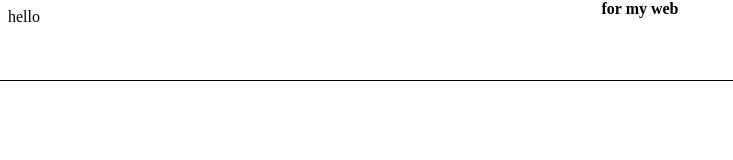
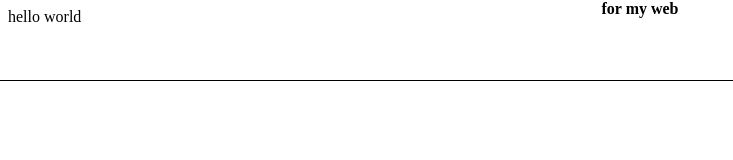
Before and after one commit to 54yoshi/for-myTodo, a Next.js app: page /admin/login in a window 1280 px wide. Shown: the top 160 px of the page, without its empty margins (0-733 px from the left). Built offline with nearby package versions, Linux system fonts and the light colour scheme.

Commit message:
もう一回変更

```diff
--- a/src/components/templates/login.tsx
+++ b/src/components/templates/login.tsx
@@ -2,7 +2,7 @@
 import React from "react";
 
 const DefaultPage: React.FC = () => {
-  return <div>hello</div>
+  return <div>hello world</div>
 };
 
 export default DefaultPage;
```
